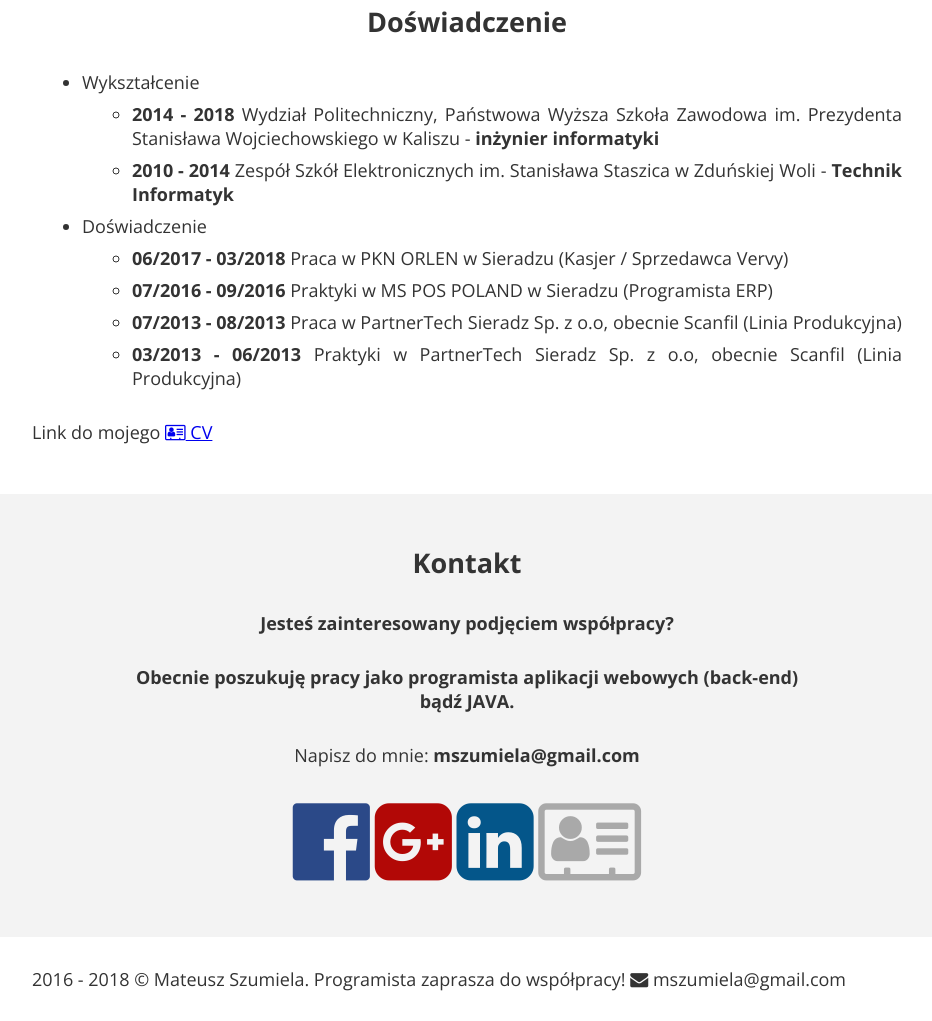
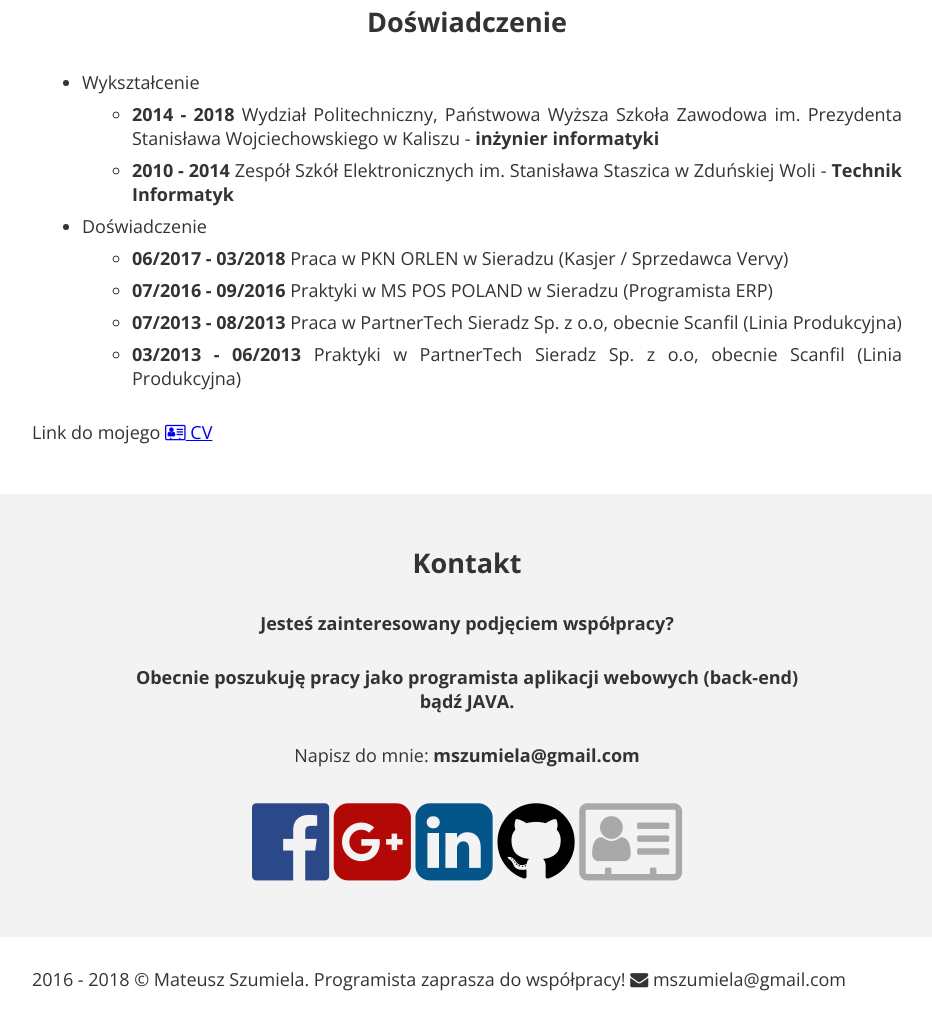
Before and after one commit to matix24/My_Website, a plain HTML site: page index.html in a window 1280 px wide. Shown: the part 2119-3140 px from the top of the page, without its empty margins (173-1105 px from the left). Drawn offline with nearby package versions, Linux system fonts and the light colour scheme.

Commit message:
add github links

```diff
--- a/css/style.css
+++ b/css/style.css
@@ -112,14 +112,20 @@ a.icon-google {
 	color: #B20806;
 	text-decoration: none;
 }
+a.icon-github {
+	/* color: #A9A9A9; */
+	color: black;
+	text-decoration: none;
+}
 a.icon-cv {
-		color: #A9A9A9;
+	color: #A9A9A9;
 	text-decoration: none;
 }
 
 a:hover.icon-facebook {color: #3b5998;}
 a:hover.icon-linkedin {color: #04669A;}
 a:hover.icon-google {color: #C20806;}
+a:hover.icon-github {color: #333333}
 a:hover.icon-cv {color: #B9B9B9;}
 
 /*not working*/
--- a/index.html
+++ b/index.html
@@ -3,7 +3,7 @@
 	<head>
 		<meta charset="UTF-8">
 		<meta name="viewport" content="width=device-width">
-		<title>eWizytówka</title>
+		<title>eWizytówka - Mateusz Szumiela</title>
 		<link rel="stylesheet" href="css/style.css">
 		<link rel="stylesheet" href="https://fonts.googleapis.com/css?family=Open+Sans:400,700,400italic,700italic&amp;subset=latin-ext">
 		<link rel="stylesheet" href="css/font-awesome-4.7.0/css/font-awesome.min.css">
@@ -90,6 +90,7 @@
 					<a target="_blank" title="Profil Facebook" class="icon-facebook" href="https://www.facebook.com/mrmatix24"><i class="fa fa-facebook-official fa-5x" aria-hidden="true"></i></a>
 					<a target="_blank" title="Profil Google+" class="icon-google" href="https://plus.google.com/109499256763607836475"><i class="fa fa-google-plus-square fa-5x" aria-hidden="true"></i></a>
 					<a target="_blank" title="Profil LinkedIn" class="icon-linkedin" href="http://www.linkedin.com/in/szumielamateusz"><i class="fa fa-linkedin-square fa-5x" aria-hidden="true"></i></a>
+					<a target="_blank" title="Profil GitHub" class="icon-github" href="https://github.com/matix24"><i class="fa fa-github fa-5x" aria-hidden="true"></i></a>
 					<a target="_blank" title="Moje CV PDF" class="icon-cv" href="http://szumiela.com.pl/Mateusz_Szumiela_CV.pdf"><i class="fa fa-address-card-o fa-5x" aria-hidden="true"></i></a>
 				</p>
 			</div>
```
